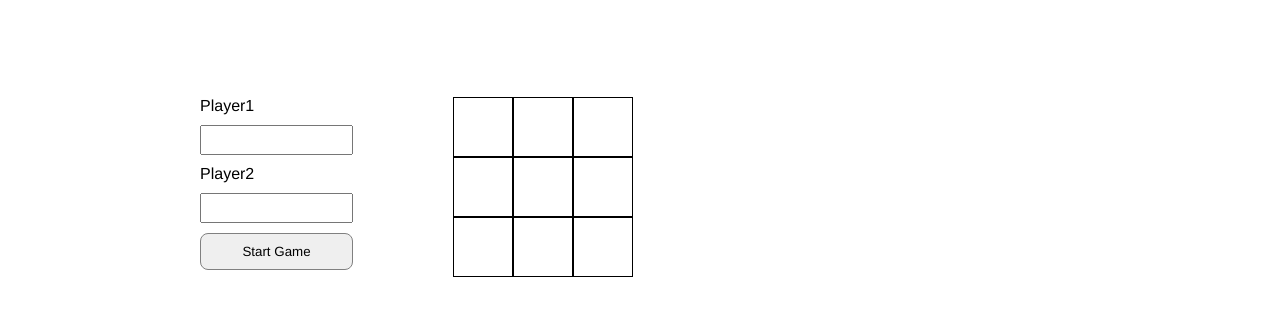
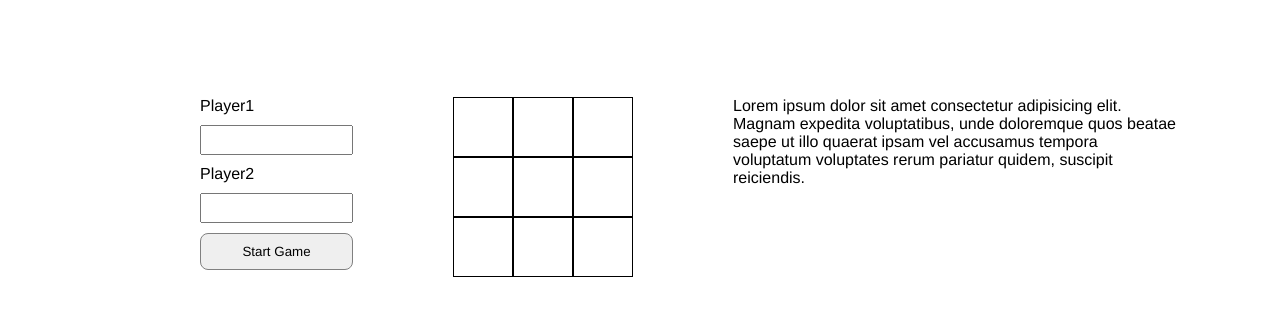
Before and after one commit to zaidoi/TicTacToe, a plain HTML site: page index.html in a window 1280 px wide. Shown: the part 158-474 px from the top of the page. Drawn offline with Linux system fonts and the light colour scheme.

Commit message:
unecassray commit

```diff
--- a/index.html
+++ b/index.html
@@ -35,7 +35,7 @@
             <div onclick="handleClick(this)" id="8" class="col"></div>
     </div>
     </div>
-
+<p>Lorem ipsum dolor sit amet consectetur adipisicing elit. Magnam expedita voluptatibus, unde doloremque quos beatae saepe ut illo quaerat ipsam vel accusamus tempora voluptatum voluptates rerum pariatur quidem, suscipit reiciendis.</p>
 <script src="script.js"></script>
 </body>
 </html>
```
